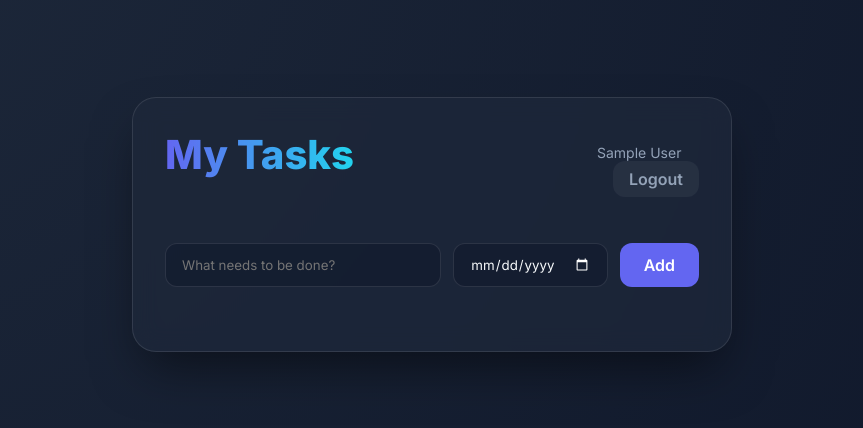
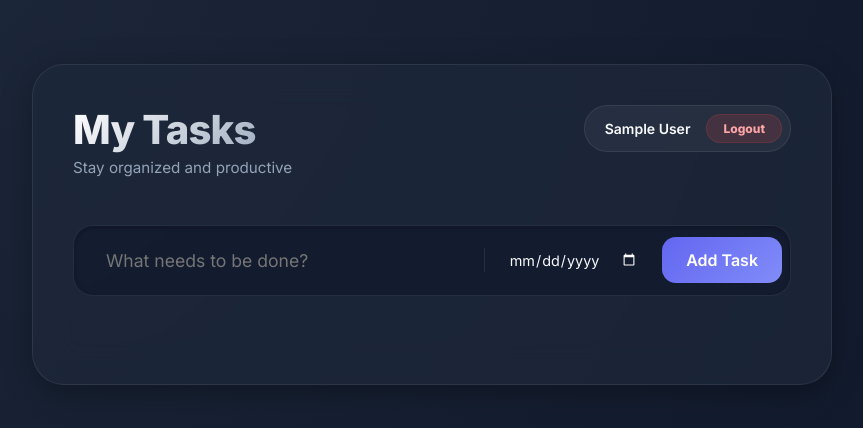
Before and after one commit to tagore66/TODO-app, a website: page public/dashboard.html in a window 1280 px wide. Shown: the part 176-604 px from the top of the page, without its empty margins (208-1071 px from the left). Drawn offline with Linux system fonts and the light colour scheme; no server answers; sample sign-in values are in the browser's storage.

Commit message:
style: complete premium redesign for dashboard and login layout

```diff
--- a/public/css/styles.css
+++ b/public/css/styles.css
@@ -8,7 +8,8 @@
   --accent: #22d3ee;
   --danger: #ef4444;
   --success: #10b981;
-  --glass-border: rgba(255, 255, 255, 0.1);
+  --glass-border: rgba(255, 255, 255, 0.08);
+  --shadow: 0 8px 32px 0 rgba(0, 0, 0, 0.3);
 }
 
 * {
@@ -16,28 +17,30 @@
   padding: 0;
   box-sizing: border-box;
   font-family: 'Inter', -apple-system, BlinkMacSystemFont, 'Segoe UI', Roboto, sans-serif;
+  -webkit-font-smoothing: antialiased;
 }
 
 body {
-  background: radial-gradient(circle at top left, #1e293b, #0f172a);
+  background: radial-gradient(circle at 0% 0%, #1e293b 0%, #0f172a 100%);
   color: var(--text);
   min-height: 100vh;
   display: flex;
   justify-content: center;
   align-items: center;
-  overflow-x: hidden;
+  padding: 2rem;
 }
 
 .container {
   width: 100%;
   max-width: 450px;
-  padding: 2rem;
+  padding: 2.5rem;
   background: var(--card-bg);
-  backdrop-filter: blur(12px);
+  backdrop-filter: blur(20px);
+  -webkit-backdrop-filter: blur(20px);
   border: 1px solid var(--glass-border);
-  border-radius: 24px;
-  box-shadow: 0 25px 50px -12px rgba(0, 0, 0, 0.5);
-  animation: fadeIn 0.6s ease-out;
+  border-radius: 32px;
+  box-shadow: var(--shadow);
+  animation: fadeIn 0.8s cubic-bezier(0.16, 1, 0.3, 1);
 }
 
 @keyframes fadeIn {
@@ -48,12 +51,28 @@ body {
 h1 {
   font-size: 2.5rem;
   font-weight: 800;
-  text-align: center;
-  margin-bottom: 2rem;
-  background: linear-gradient(to right, var(--primary), var(--accent));
+  background: linear-gradient(135deg, #fff 0%, var(--text-muted) 100%);
   -webkit-background-clip: text;
   background-clip: text;
   -webkit-text-fill-color: transparent;
+  margin-bottom: 0.25rem;
+  letter-spacing: -0.02em;
+}
+
+.subtitle {
+  color: var(--text-muted);
+  font-size: 0.95rem;
+  margin-bottom: 0;
+}
+
+.auth-header {
+  text-align: center;
+  margin-bottom: 2.5rem;
+}
+
+#auth-title {
+  text-align: center;
+  margin-bottom: 0.5rem;
 }
 
 .input-group {
@@ -142,27 +161,106 @@ button:hover {
   cursor: pointer;
 }
 
-/* Todo List Styles */
+/* Todo List Styles Redesign */
 .todo-container {
-  max-width: 600px;
+  max-width: 800px;
 }
 
 .todo-header {
   display: flex;
   justify-content: space-between;
-  align-items: center;
-  margin-bottom: 2rem;
+  align-items: flex-start;
+  margin-bottom: 3rem;
 }
 
-.user-info {
+.user-pill {
+  display: flex;
+  align-items: center;
+  gap: 1rem;
+  background: rgba(255, 255, 255, 0.05);
+  padding: 0.5rem 0.5rem 0.5rem 1.25rem;
+  border-radius: 100px;
+  border: 1px solid var(--glass-border);
+}
+
+#user-name {
+  color: var(--text);
+  font-weight: 600;
   font-size: 0.875rem;
-  color: var(--text-muted);
+}
+
+.logout-pill {
+  background: rgba(239, 68, 68, 0.15);
+  color: #fca5a5;
+  padding: 0.4rem 1rem;
+  border-radius: 100px;
+  font-size: 0.75rem;
+  font-weight: 700;
+  width: auto;
+  border: 1px solid rgba(239, 68, 68, 0.2);
+  cursor: pointer;
+  transition: all 0.3s;
+}
+
+.logout-pill:hover {
+  background: var(--danger);
+  color: white;
+  transform: translateY(0);
+}
+
+.todo-input-container {
+  background: rgba(15, 23, 42, 0.6);
+  padding: 0.5rem;
+  border-radius: 20px;
+  border: 1px solid var(--glass-border);
+  margin-bottom: 3rem;
+  box-shadow: inset 0 2px 4px 0 rgba(0, 0, 0, 0.2);
 }
 
 .todo-input-row {
   display: flex;
-  gap: 0.75rem;
-  margin-bottom: 2rem;
+  align-items: center;
+  gap: 0.5rem;
+}
+
+.todo-input-row input[type="text"] {
+  background: transparent;
+  border: none;
+  font-size: 1.1rem;
+  padding: 1rem 1.5rem;
+  flex: 1;
+}
+
+.todo-input-row input[type="text"]:focus {
+  box-shadow: none;
+}
+
+.input-divider {
+  width: 1px;
+  height: 24px;
+  background: var(--glass-border);
+}
+
+#todo-deadline {
+  background: transparent;
+  border: none;
+  padding: 1rem;
+  width: auto;
+  cursor: pointer;
+  font-size: 0.9rem;
+}
+
+#add-todo-btn {
+  width: auto;
+  padding: 0.8rem 1.5rem;
+  background: linear-gradient(135deg, var(--primary) 0%, #818cf8 100%);
+  border-radius: 14px;
+  white-space: nowrap;
+}
+
+#add-todo-btn:hover {
+  filter: brightness(1.1);
+  box-shadow: 0 10px 20px -5px rgba(99, 102, 241, 0.5);
 }
 
 .todo-list {
--- a/public/dashboard.html
+++ b/public/dashboard.html
@@ -12,17 +12,23 @@
 <body>
   <div class="container todo-container">
     <div class="todo-header">
-      <h1>My Tasks</h1>
-      <div class="user-info">
-        <span id="user-name">Loading...</span>
-        <button id="logout-btn" class="secondary-btn" style="padding: 0.5rem 1rem; width: auto; margin-top: 0; margin-left: 1rem;">Logout</button>
+      <div class="header-left">
+        <h1>My Tasks</h1>
+        <p class="subtitle">Stay organized and productive</p>
+      </div>
+      <div class="user-pill">
+        <span id="user-name">User</span>
+        <button id="logout-btn" class="logout-pill">Logout</button>
       </div>
     </div>
 
-    <div class="todo-input-row">
-      <input type="text" id="todo-input" placeholder="What needs to be done?">
-      <input type="date" id="todo-deadline" title="Set Deadline">
-      <button id="add-todo-btn" style="width: auto; padding: 0.75rem 1.5rem;">Add</button>
+    <div class="todo-input-container">
+      <div class="todo-input-row">
+        <input type="text" id="todo-input" placeholder="What needs to be done?">
+        <div class="input-divider"></div>
+        <input type="date" id="todo-deadline" title="Set Deadline">
+        <button id="add-todo-btn">Add Task</button>
+      </div>
     </div>
 
     <ul class="todo-list" id="todo-list">
```
Also changed, not shown: public/index.html (+4 -1 lines).
